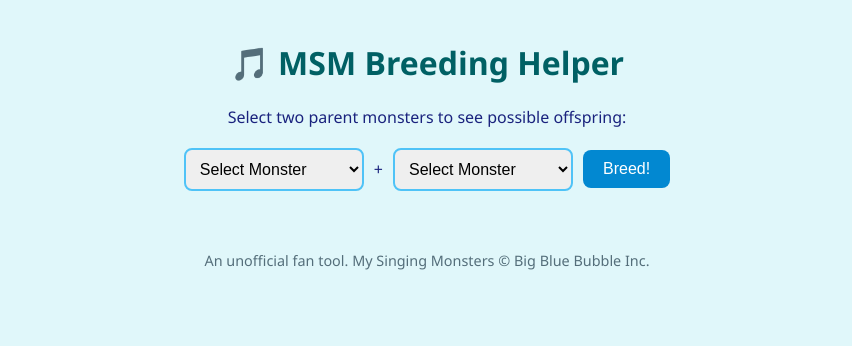
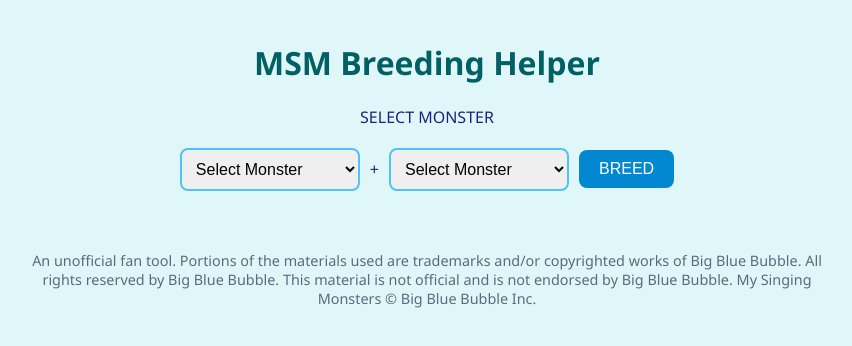
Before and after one commit to Loygee/msm-breeding-tool, a plain HTML site: page index.html in a window 1280 px wide. Shown: the whole page, without its empty margins (213-1065 px from the left). Drawn offline with Linux system fonts and the light colour scheme.

Commit message:
Update index.html

```diff
--- a/index.html
+++ b/index.html
@@ -8,15 +8,15 @@
 </head>
 <body>
   <div class="container">
-    <h1>🎵 MSM Breeding Helper</h1>
+    <h1>MSM Breeding Helper</h1>
 
-    <p>Select two parent monsters to see possible offspring:</p>
+    <p>SELECT MONSTER</p>
 
     <div class="selectors">
       <select id="parent1" class="monster-select"></select>
       <span> + </span>
       <select id="parent2" class="monster-select"></select>
-      <button onclick="calculateBreeding()">Breed!</button>
+      <button onclick="calculateBreeding()">BREED</button>
     </div>
 
     <div id="results">
@@ -24,7 +24,7 @@
     </div>
 
     <footer>
-      <p>An unofficial fan tool. My Singing Monsters © Big Blue Bubble Inc.</p>
+      <p>An unofficial fan tool. Portions of the materials used are trademarks and/or copyrighted works of Big Blue Bubble. All rights reserved by Big Blue Bubble. This material is not official and is not endorsed by Big Blue Bubble. My Singing Monsters © Big Blue Bubble Inc.</p>
     </footer>
   </div>
 
```
